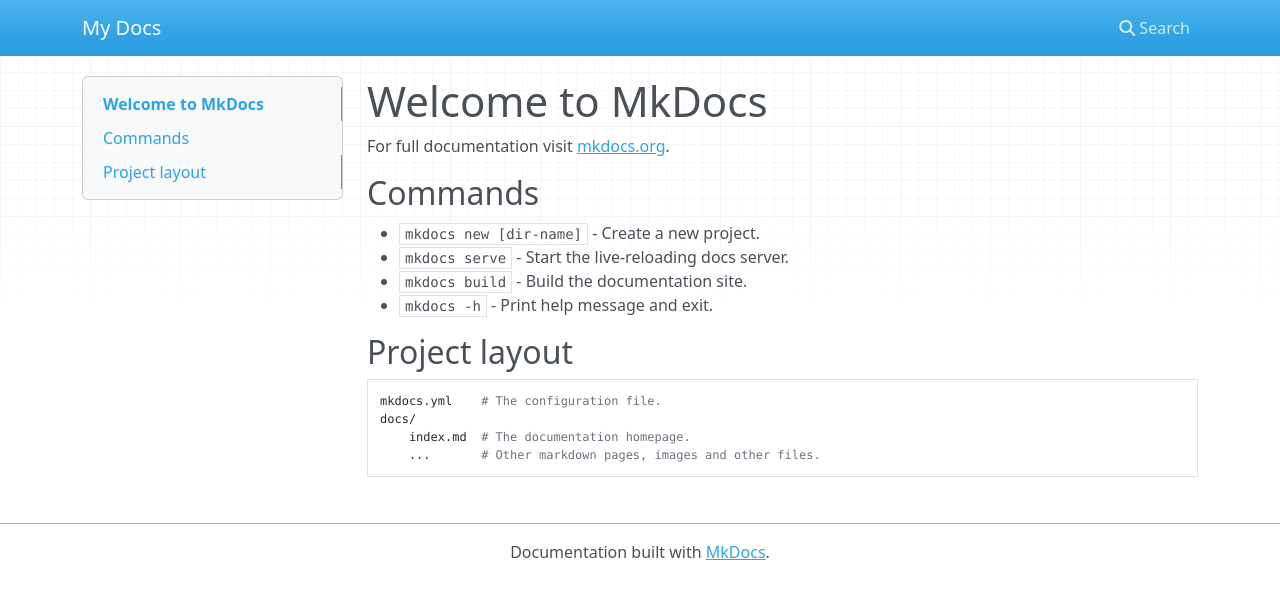
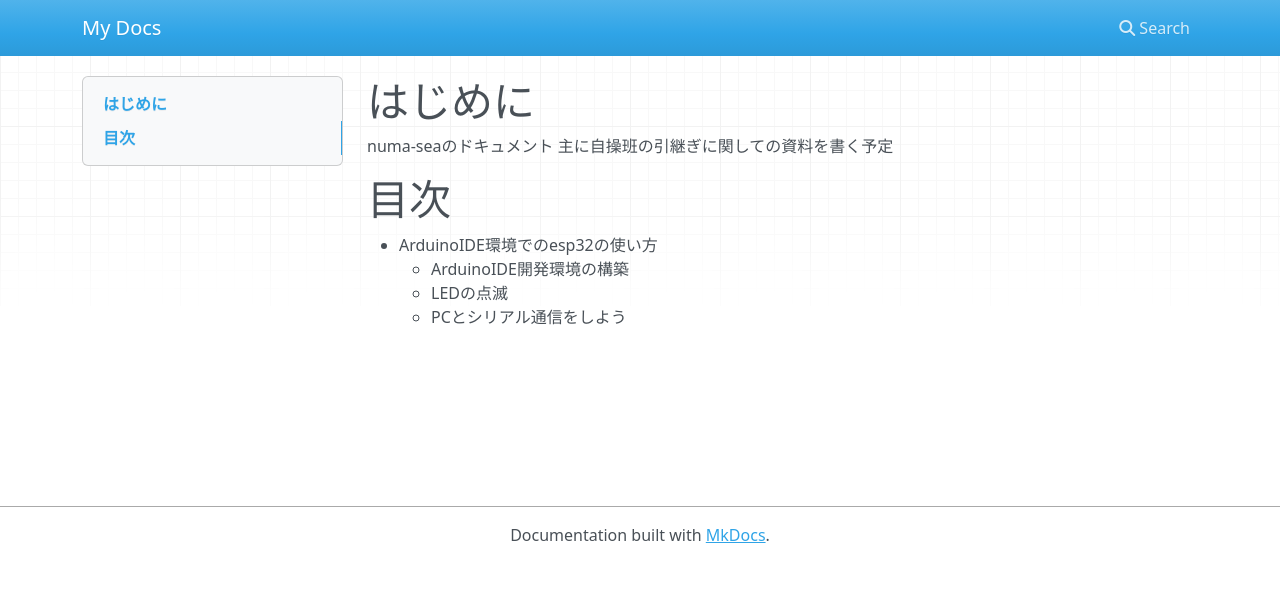
Before and after one commit to numa-sea/NumaDocs, an MkDocs documentation site: the page built from docs/index.md, in a window 1280 px wide. Shown: the top 599 px of the page. Built offline with MkDocs 1.6.1, drawn with Linux system fonts in a browser that asks for light colours; nearby versions of some CDN libraries.

Commit message:
index.mdに追加

```diff
--- a/docs/index.md
+++ b/docs/index.md
@@ -1,17 +1,9 @@
-# Welcome to MkDocs
+# はじめに
+numa-seaのドキュメント
+主に自操班の引継ぎに関しての資料を書く予定
 
-For full documentation visit [mkdocs.org](https://www.mkdocs.org).
-
-## Commands
-
-* `mkdocs new [dir-name]` - Create a new project.
-* `mkdocs serve` - Start the live-reloading docs server.
-* `mkdocs build` - Build the documentation site.
-* `mkdocs -h` - Print help message and exit.
-
-## Project layout
-
-    mkdocs.yml    # The configuration file.
-    docs/
-        index.md  # The documentation homepage.
-        ...       # Other markdown pages, images and other files.
+# 目次
+- ArduinoIDE環境でのesp32の使い方
+    - ArduinoIDE開発環境の構築
+    - LEDの点滅
+    - PCとシリアル通信をしよう
```
